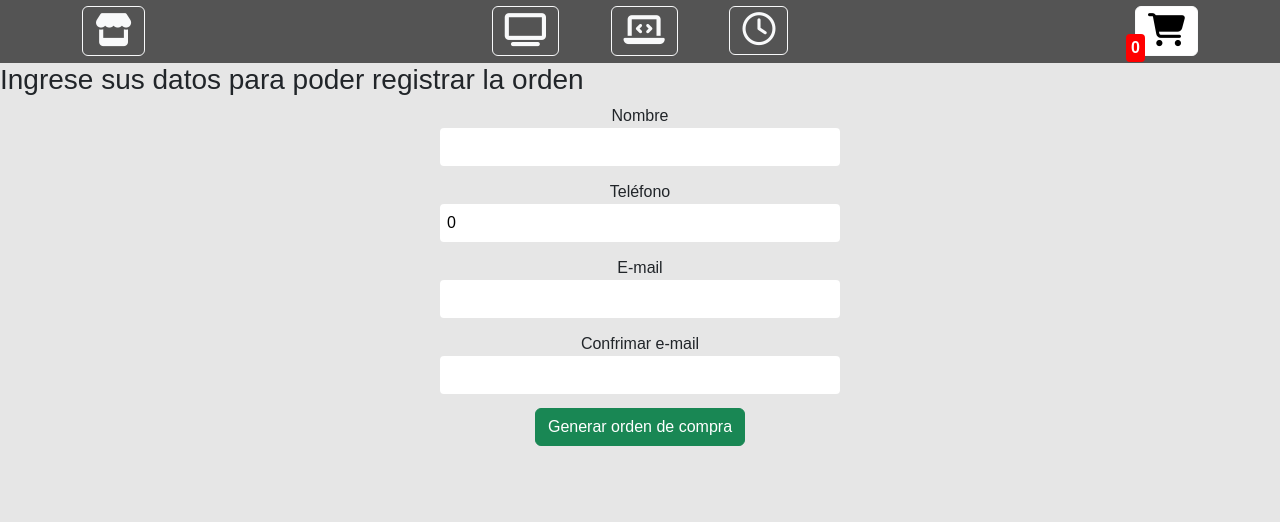
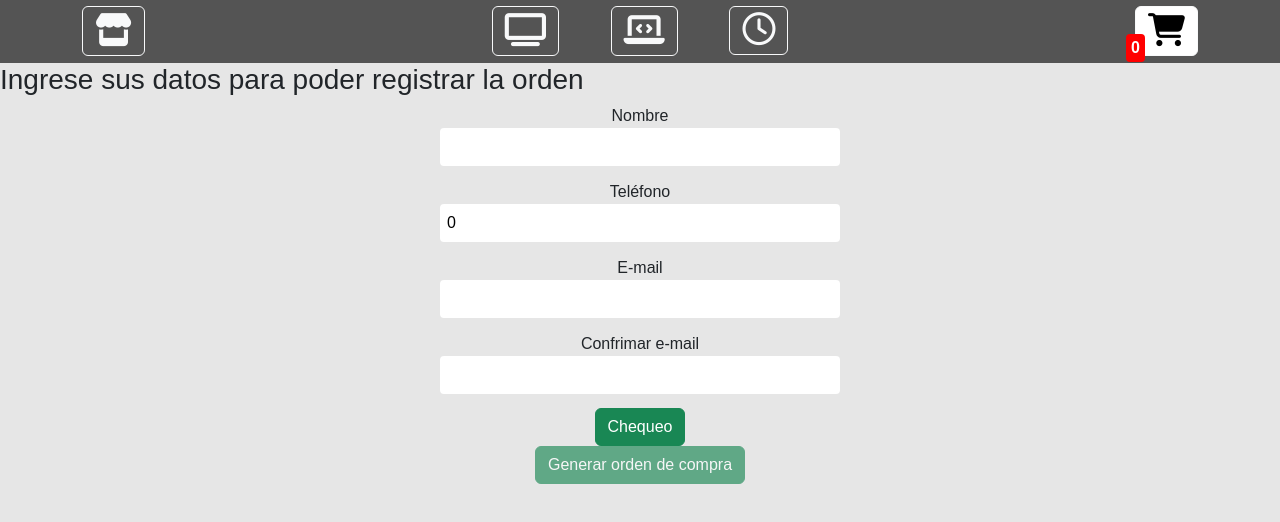
Before and after one commit to Salazarignacio/react, a React (Vite) app: page /cart/checkout in a window 1280 px wide. Shown: the top 522 px of the page. Built offline with nearby package versions, Linux system fonts and the light colour scheme.

Commit message:
ajustando validaciones de formulario

```diff
--- a/src/components/Cart/Cart.jsx
+++ b/src/components/Cart/Cart.jsx
@@ -11,7 +11,7 @@ function Cart() {
   return (
     <div>
       {cart.length < 1 && <h1>El carrito esta vacío</h1>}
-      {cart.length < 1 && total}
+
       <div>
         {cart.map((a) => {
           return (
--- a/src/components/Checkout/Checkout.jsx
+++ b/src/components/Checkout/Checkout.jsx
@@ -1,4 +1,5 @@
-import './Checkout.css'
+import "./Checkout.css";
+import { useState } from "react";
 
 function Checkout({
   funcion,
@@ -10,19 +11,36 @@ function Checkout({
   setPhone,
   setMail,
 }) {
-  function validation(e){
-    e.preventDefault()
-    const idMail = document.getElementById("mail")
-    const idMail2 = document.getElementById("mail2")
-    if(idMail.value == idMail2.value){
-      funcion()
-    } else alert("Revisar la confirmacion Email")
+  const [valid, setValid] = useState(false)
+  const idMail = document.getElementById("mail");
+  const idMail2 = document.getElementById("mail2");
+  const idName = document.getElementById("name");
+  const idPhone = document.getElementById("phone");
+  function chequeo(){
+    if (
+      idMail.value == idMail2.value &&
+      idName.value.length > 1 &&
+      idPhone.value.length > 1
+    ) {
+       setValid(true);
+    } else if (idMail.value != idMail2.value) {
+      alert("Revisar la confirmacion Email");
+    } else if (idName.value.length < 3) {
+      alert("Ingresar un nombre mayor a 3 caracteres");
+    } else if (idPhone.value.length < 3){
+      alert("Ingrese un nro de teléfono valido")
+    }
+  }
+  function validation(e) {
+    e.preventDefault();
+    funcion()
+
   }
 
   return (
     <>
-    <h3>Ingrese sus datos para poder registrar la orden</h3>
-      <form className='Checkout' onSubmit={funcion2}>
+      <h3>Ingrese sus datos para poder registrar la orden</h3>
+      <form className="Checkout" onSubmit={funcion2}>
         <label>Nombre</label>
         <input
           type="name"
@@ -51,11 +69,11 @@ function Checkout({
           }}
         />
         <label>Confrimar e-mail</label>
-        <input
-        type="email" id="mail2"/>
-      <button className="btn btn-success" onClick={(e)=>validation(e)}>
-        Generar orden de compra
-      </button>
+        <input type="email" id="mail2" />
+        <button onClick={chequeo} className="btn btn-success">Chequeo</button>
+        <button className="btn btn-success" disabled={!valid} onClick={(e) => validation(e)}>
+          Generar orden de compra
+        </button>
       </form>
     </>
   );
```
